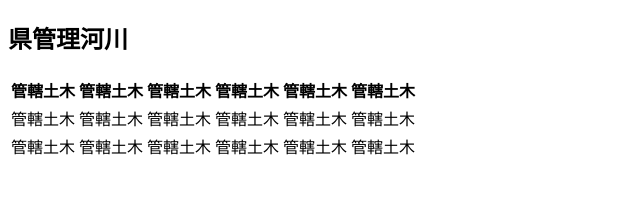
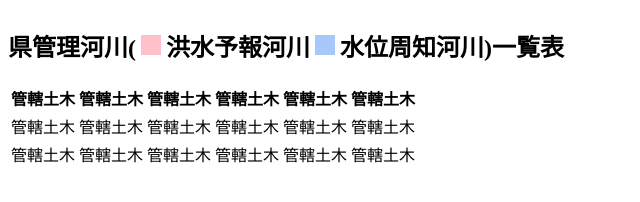
Before and after one commit to longtq0711/rive_water_system, a plain HTML site: page index.html in a window 1280 px wide. Shown: the whole page, without its empty margins (0-640 px from the left). Drawn offline with Linux system fonts and the light colour scheme.

Commit message:
title style

```diff
--- a/index.css
+++ b/index.css
@@ -0,0 +1,15 @@
+#title {
+    display: inline-flex;
+}
+#title #square-pink {
+    margin: auto 5px ;
+    width: 20px;
+    height: 20px;
+    background: pink;
+}
+#title #square-blue {
+    margin: auto 5px ;
+    width: 20px;
+    height: 20px;
+    background: #a8c7fa;
+}
--- a/index.html
+++ b/index.html
@@ -3,10 +3,11 @@
 <head>
     <meta charset="UTF-8">
     <meta name="viewport" content="width=device-width, initial-scale=1.0">
+    <link rel="stylesheet" href="index.css">
     <title>県管理河川</title>
 </head>
 <body>
-    <h2>県管理河川</h2>
+    <h2 id="title">県管理河川(<p id="square-pink"></p>洪水予報河川<p id="square-blue"></p>水位周知河川)一覧表</h2>
 
     <table>
         <thead>
```
